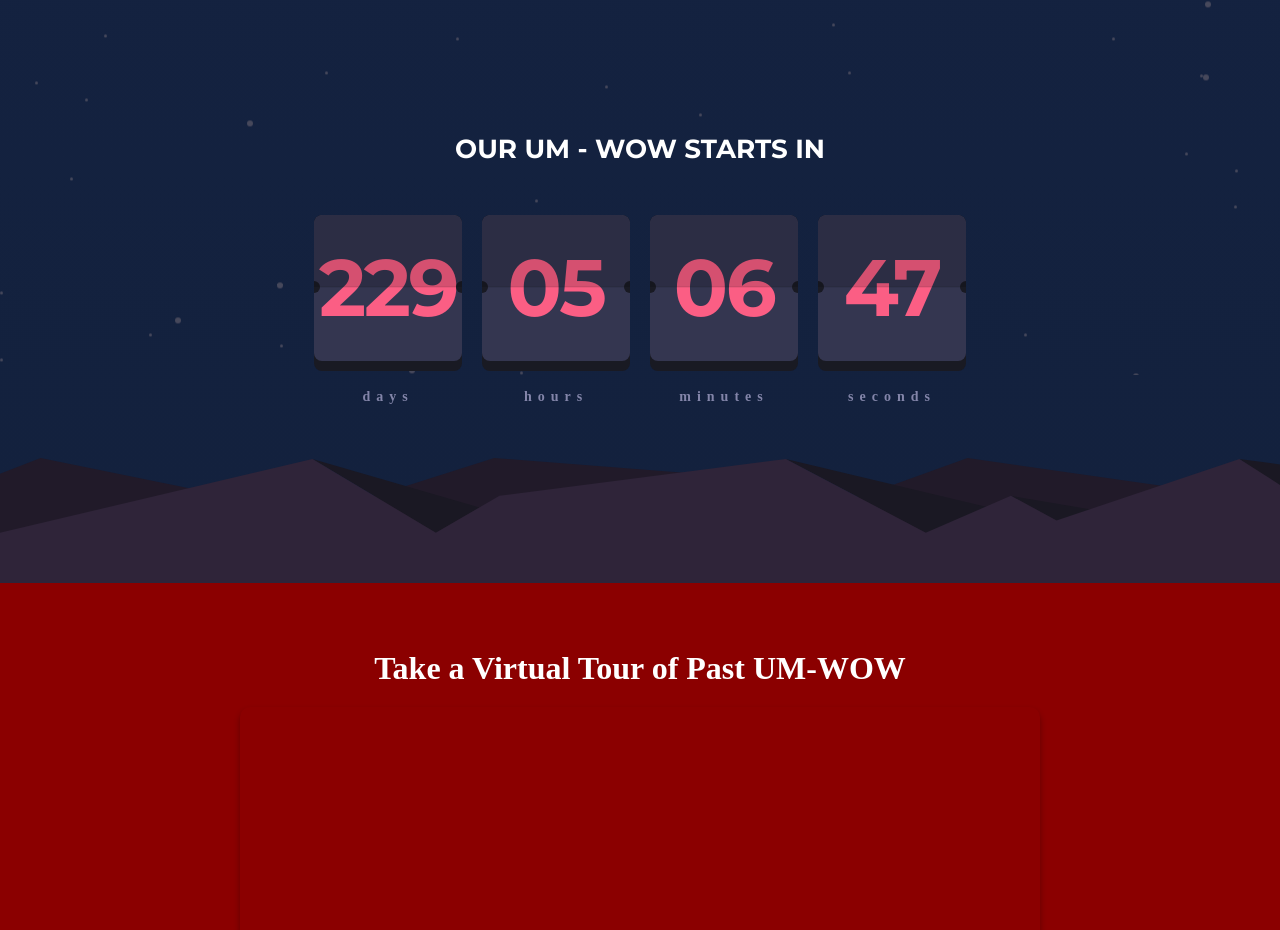
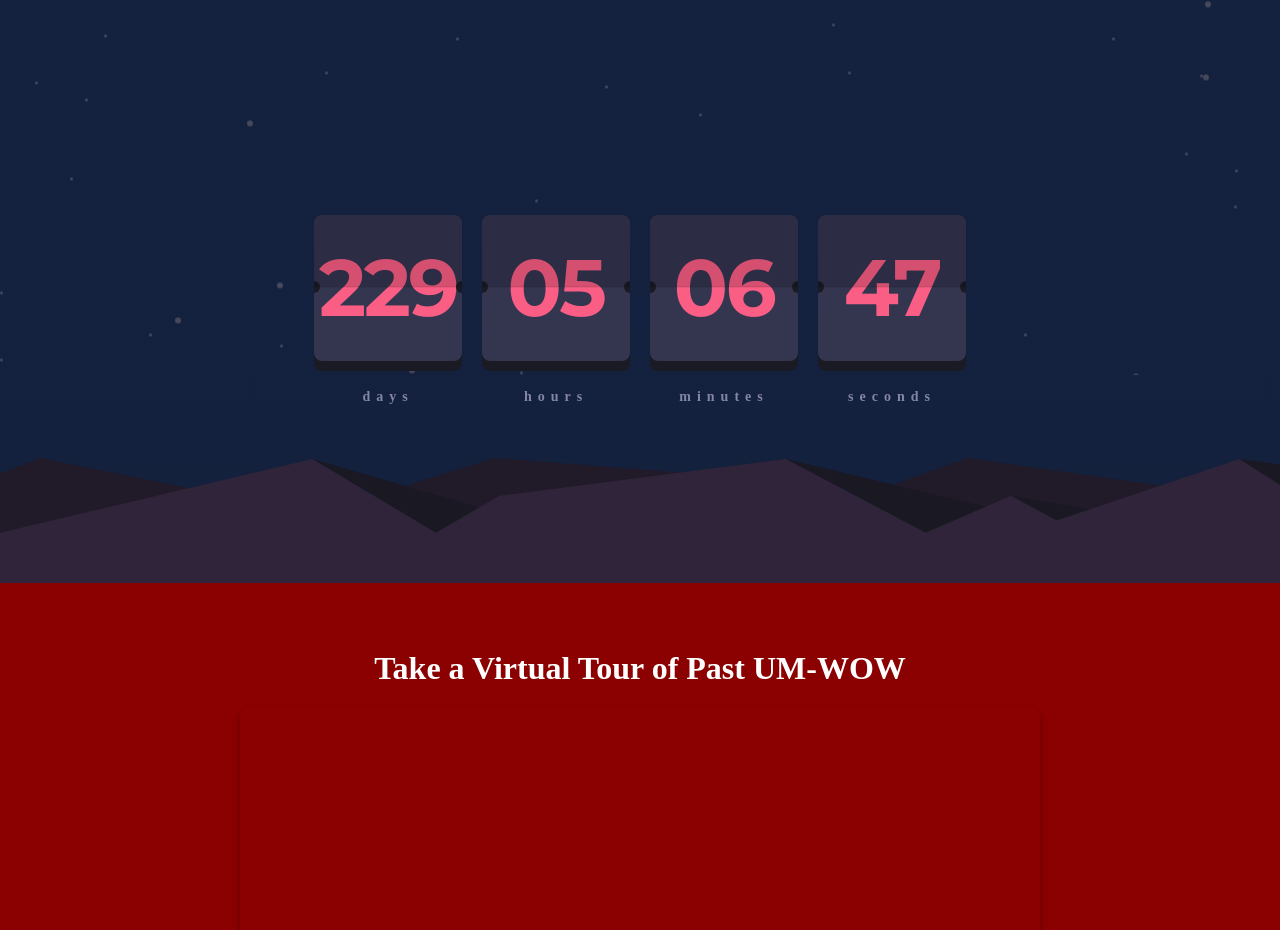
Before and after one commit to CoEdd/um-wow, a Next.js app in the folder umwow/: page / in a window 1280 px wide. Shown: the part 1617-2547 px from the top of the page. Built offline with nearby package versions, Linux system fonts and the light colour scheme; a web font is replaced by a local one.

Commit message:
Remove unused SQLite file and fix color code in LaunchCountdown styles

```diff
--- a/umwow/src/styles/LaunchCountdown.module.css
+++ b/umwow/src/styles/LaunchCountdown.module.css
@@ -37,7 +37,7 @@
     font-size: 2.5cap;
     font-weight: bold;
     margin-bottom: 50px; /* Space between header text and countdown */
-    color: #00000; /* Same color as countdown numbers for consistency */
+    color: #0000; /* Same color as countdown numbers for consistency */
     font-family: 'Montserrat', sans-serif; /* Apply Montserrat font to header text */
   }
 
```
